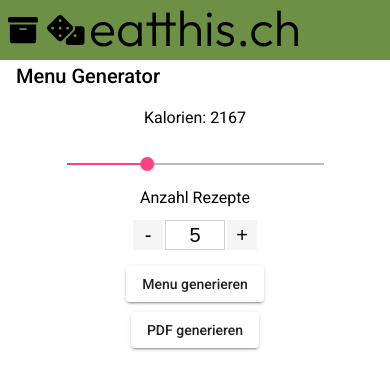
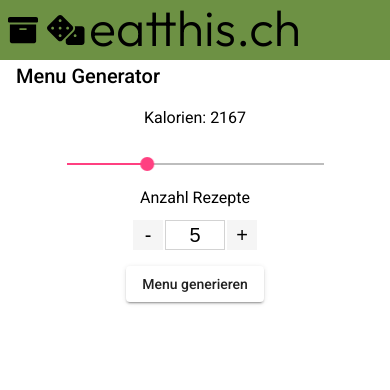
Before and after one commit to eatthis-ch/frontend, an Angular app: page /generator in a window 390 px wide. Shown: the top 390 px of the page. Built offline with nearby package versions, Linux system fonts and the light colour scheme.

Commit message:
fix(app): hid pdf button when no menus are loaded, added margin to mobile on overview

```diff
--- a/src/app/menu-generator/menu-generator.component.html
+++ b/src/app/menu-generator/menu-generator.component.html
@@ -29,7 +29,15 @@
         </div>
       </div>
       <button mat-raised-button type="submit">Menu generieren</button>
-      <button mat-raised-button class="pdf-button" type="button" (click)="generatePDF()">PDF generieren</button>
+      <button
+        mat-raised-button
+        class="pdf-button"
+        type="button"
+        *ngIf="menus.length > 0"
+        (click)="generatePDF()"
+      >
+        PDF generieren
+      </button>
     </form>
   </div>
 
--- a/src/app/menu-overview/menu-overview.component.scss
+++ b/src/app/menu-overview/menu-overview.component.scss
@@ -22,6 +22,7 @@
       }
       @media only screen and (max-width: 890px) {
         grid-template: "a";
+        margin: 0 16px;
         app-menu-item {
           margin-right: 0 !important;
         }
```
